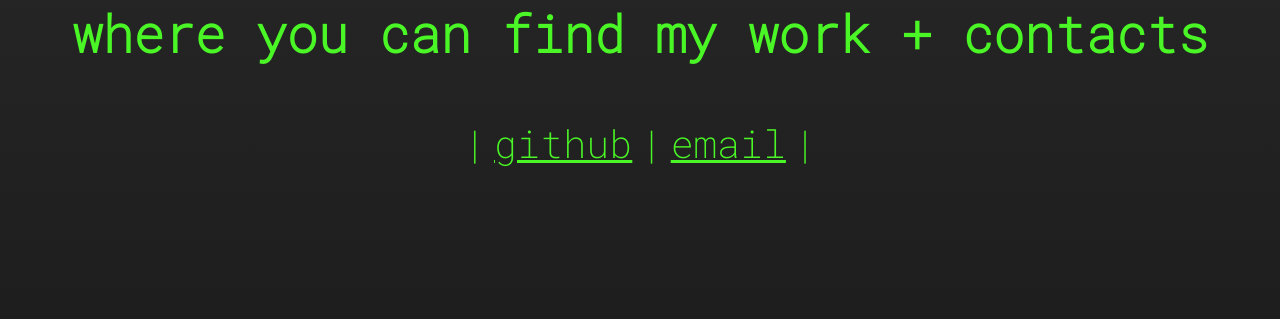
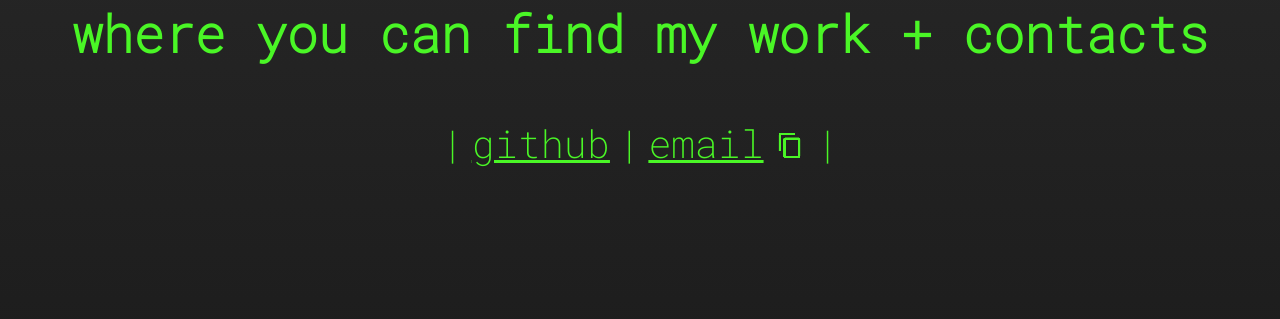
Before and after one commit to V01Ddev/v01d-website, a PHP site: page / in a window 1280 px wide. Shown: the part 1988-2307 px from the top of the page. Run offline with PHP 8.4, Linux system fonts and the light colour scheme.

Commit message:
fixed copy icon

```diff
--- a/index.html
+++ b/index.html
@@ -101,8 +101,7 @@
 
 				<a href="mailto:x.v.0.1.d.xhacking@gmail.com" target="_blank">email</a>
 
-				<button id="icon_low" onclick="myFunction()"><img src="copy_icon_phone.png" alt="copy_btn"/></button>
-				<button id="icon_norm" onclick="myFunction()"><img src="copy_icon.png" alt="copy_btn"/></button>
+				<button id="icon" onclick="myFunction()"><img src="copy_icon.png" alt="copy_btn"/></button>
 				<input type="text" hidden value="v.0.1.d.xhacking@gmail.com" id="myInput">
 				<a>|</a>
 
--- a/style.css
+++ b/style.css
@@ -35,14 +35,11 @@
 }
 
 button {
-    display:none
-    /*
     background-color: Transparent;
     border: none;
     cursor:pointer;
     outline:none;
-    width: auto;
-    */
+    width: 1vw;
 }
 
 #h69 {
@@ -80,7 +77,9 @@
 }
 
 
-
+#icon {
+    display: none;
+}
 
 /* BIG SCREEN */
 @media screen and (min-width: 768px){
@@ -136,4 +135,8 @@
     #workcontact {
         font-size: 1vw;
    }
+
+    #icon {
+        display: inline;
+   }
 }
```
